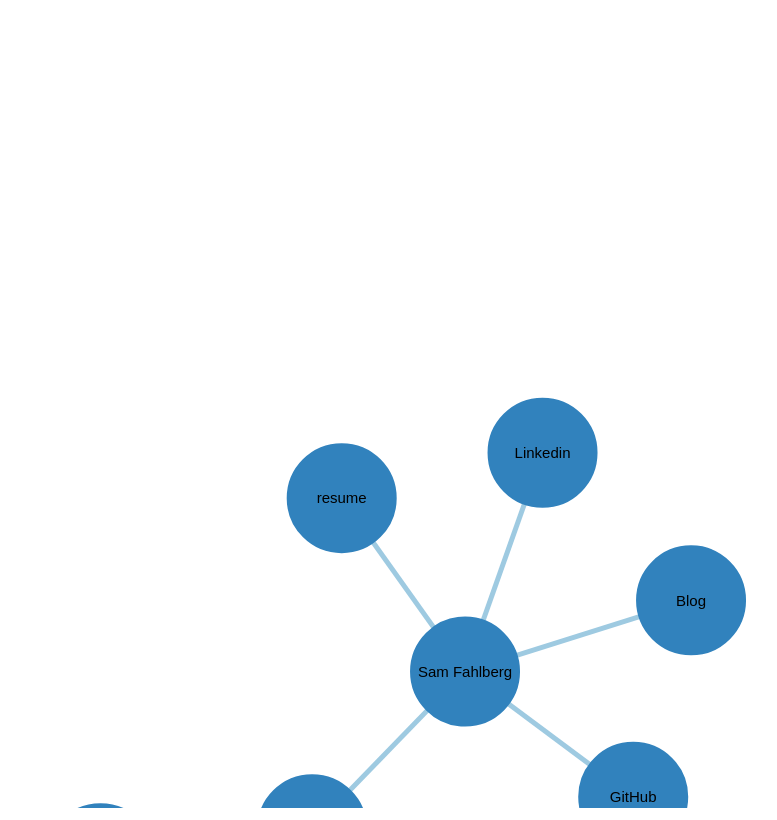
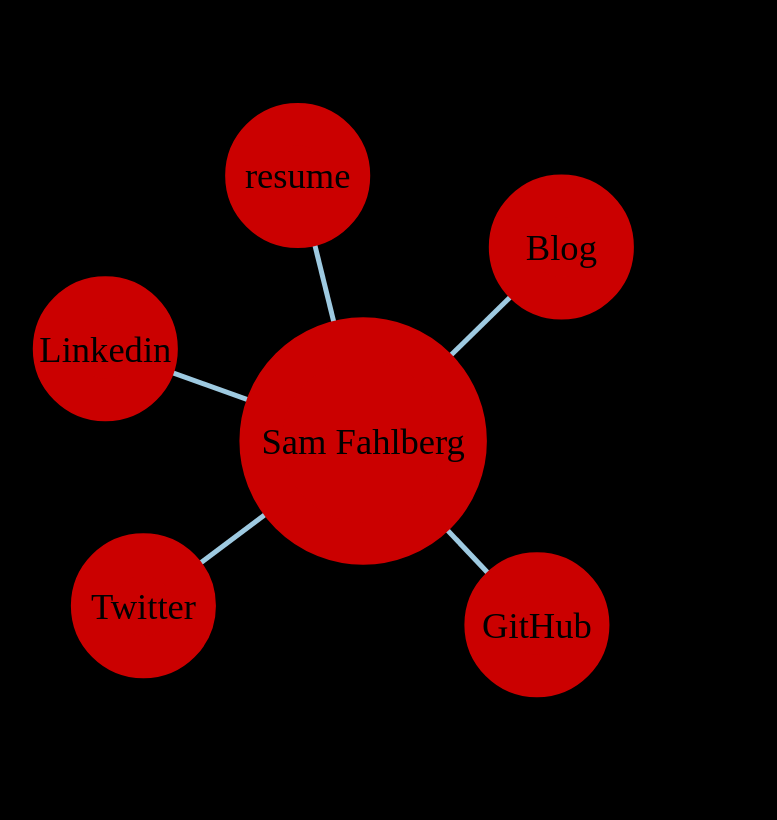
Before and after one commit to sfahlberg/sfahlberg.github.io, a plain HTML site: page index.html in a window 1280 px wide. Shown: the whole page, without its empty margins (305-1082 px from the left). Drawn offline with Linux system fonts and the light colour scheme; animation ran at ten frames a second.

Commit message:
make responsive

```diff
--- a/graph.json
+++ b/graph.json
@@ -1,15 +1,11 @@
 {
   "name": "Sam Fahlberg",
+  "factor": 2,
   "children": [
   { "name": "Linkedin", "url": "https://www.linkedin.com/in/samuelfahlberg" },
   { "name": "resume", "url": "/resume.pdf" },
   { "name": "Blog", "url": "http://sfahlberg.tumblr.com/" },
   { "name": "GitHub", "url": "https://github.com/sfahlberg" },
-  { "name": "projects",
-    "children": [
-    { "name": "BuyCycle" },
-    {"name": "Weather or Not"}
-      ]
-  }
+  { "name": "Twitter", "url": "https://twitter.com/sfahlberg" }
   ]
 }
--- a/index.html
+++ b/index.html
@@ -1,41 +1,27 @@
 <!DOCTYPE html>
 <html>
 <meta charset="utf-8">
-<style>
+<link href="styles.css" rel="stylesheet">
 
-.node circle {
-  cursor: pointer;
-  stroke: #3182bd;
-  stroke-width: 60px;
-
-}
-
-.node text {
-  font: 15px sans-serif;
-  pointer-events: none;
-  text-anchor: middle;
-
-}
-
-line.link {
-  fill: none;
-  stroke: #9ecae1;
-  stroke-width: 5px;
-}
-
-</style>
 <body>
 <script src="d3.v3.min.js" charset="utf-8"></script>
 <script>
 
-var width = 1260,
-    height = 800,
-    root;
+var width = window.innerWidth,
+    height = window.innerHeight,
+    root,
+    linkDist = .22 * width - 84.3,
+    radius = width/25,
+    linkWidth = width/30,
+    nodeStrokeWidth = width/30,
+    fontWidth = radius / 1.4,
+    charge = -10 * width,
+    gravity = .3;
 
   var force = d3.layout.force()
-  .linkDistance(50)
-  .charge(-10000)
-  .gravity(.05)
+  .linkDistance(linkDist)
+  .charge(charge)
+  .gravity(gravity)
 .size([width, height])
   .on("tick", tick);
 
@@ -68,6 +54,7 @@ function update() {
   link.exit().remove();
 
   link.enter().insert("line", ".node")
+    .attr("stroke-width", linkWidth)
     .attr("class", "link");
 
   // Update nodes.
@@ -81,15 +68,16 @@ function update() {
     .call(force.drag);
 
   nodeEnter.append("circle")
-    .attr("r", function(d) { return 25;  });
+    .attr('stroke-width', nodeStrokeWidth)
+    .attr("r", function(d) {
+        var r = radius;
+        return (d.factor ? r * d.factor : r)
+    });
 
   nodeEnter.append("text")
     .attr("dy", ".35em")
+   .attr("font-size", fontWidth)
     .text(function(d) { return d.name;  });
-
-  node.select("circle")
-    .style("fill", "#3182bd");
-
 }
 
 function tick() {
@@ -101,13 +89,6 @@ function tick() {
   node.attr("transform", function(d) { return "translate(" + d.x + "," + d.y + ")";  });
 
 }
-
-// function color(d) {
-//   return d._children ? "#3182bd" // collapsed package
-//     : d.children ? "#c6dbef" // expanded package
-//     : "#fd8d3c"; // leaf node
-//
-// }
 
 // Toggle children on click.
 function click(d) {
--- /dev/null
+++ b/styles.css
@@ -0,0 +1,22 @@
+body {
+  background-color: black;
+  overflow: hidden;
+}
+
+.node circle {
+  cursor: pointer;
+  stroke: #CB0000;
+  fill: #CB0000;
+}
+
+.node text {
+  pointer-events: none;
+  text-anchor: middle;
+  font-color: white;
+}
+
+line.link {
+  fill: none;
+  stroke: #9ecae1;
+  stroke-width: 5px;
+}
```
